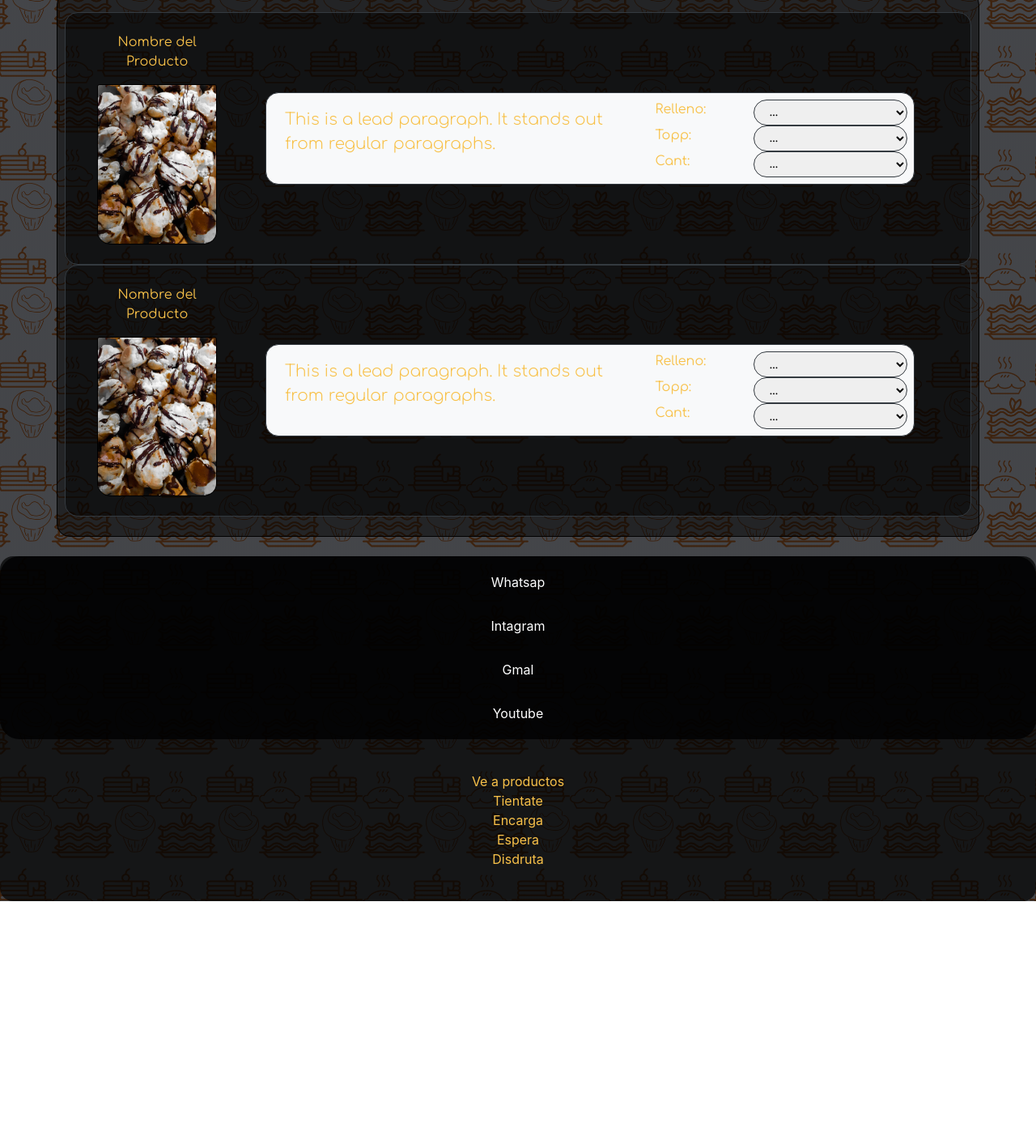
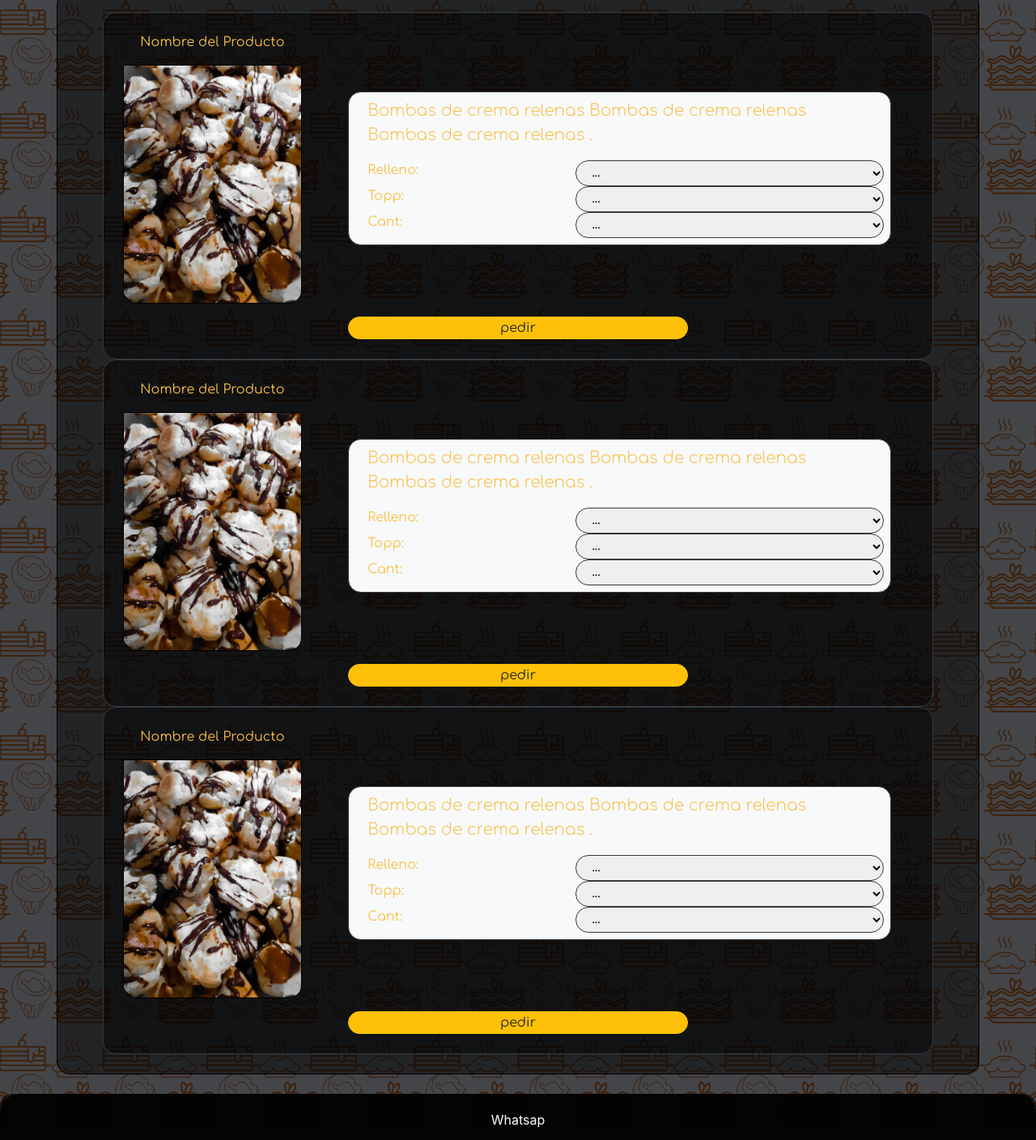
Before and after one commit to LattuGit1998/NoHayDieta, a plain HTML site: page pages/productos.html in a window 1280 px wide. Shown: the part 120-1528 px from the top of the page at 81% size. Before the commit the page ends 1233 px from the top, so only its background shows below. Drawn offline with nearby package versions, Linux system fonts and the light colour scheme.

Commit message:
corrigiendo responsive

```diff
--- a/pages/productos.html
+++ b/pages/productos.html
@@ -19,12 +19,7 @@
         <nav>
             <ul class="menu__nav">
                 <li><a href="../index.html">Inicio</a></li>
-                    <ul hidden>
-                        <li>Bombas de Crema</li>
-                        <li>Tarta Pastelera</li>
-                        <li>Torta Helada</li>
-                        <li>Coookies Heladas</li>
-                    </ul>
+                <li><a href="productos.html">Productos</a></li>
                 <li><a href="recetas.html">Recetas</a></li>
                 <li><a href="sucursales.html">Sucursales</a></li>
                 <li><a href="contacto.html">Contacto</a></li>
@@ -33,25 +28,25 @@
 
     </header>
     <h2>No Hay Dieta</h2>
-    <section class="container bg__blak--trans border__radius--1em mb-4 p-2">
+    <section class="container bg__blak--trans border__radius--1em mb-4 p-2  ">
 
 
-        <div class="row p-3 justify-content-center" >
+        <div class="row p-3 justify-content-center " >
             <!-------------------------------------------------------------------producto ------------------------------------------------------->
-            <div class="col-sd-12 col-md-12 col-lg-12 border-dark bg__blak--trans p-2 font__comfortaa border__radius--1em">
+            <div class="col-11 border-dark bg__blak--trans p-2 font__comfortaa border__radius--1em ">
 
 
-                <div class="row mx-auto p-3">
-                    <div class="col col-2 center">
+                <div class="row mx- p-3 gap-3 justify-content-center ">
+                    <div class=" col-10 col-sm-5 col-lg-3 center">
                         <p class="text-center">Nombre del Producto</p>
                         <img src="../assets/bombasdecrema.jpg" class="card-img-top border__radius--1em " style="border: 1px solid black; " alt="...">
                     </div>
 
-                    <div class=" row mx-auto col-9 border-dark border__radius--1em bg-light h-75 p-2 justify-content-center align-self-center">
-                        <p class="lead col-7 justify-content-center align-self-center">
-                            This is a lead paragraph. It stands out from regular paragraphs.
+                    <div class=" row mx-auto col-10 col-sm-6 col-lg-8 border-dark border__radius--1em bg-light h-75 p-2 justify-content-center align-self-center">
+                        <p class="lead col-12 col-sm-12 justify-content-center align-self-center">
+                            Bombas de crema relenas Bombas de crema relenas Bombas de crema relenas  .
                         </p>
-                        <div class="col-5">
+                        <div class="col-12 col-sm-12">
                             <div class="row">
                                 <label for="texto" class="col col-5">Relleno:</label>
                                 <select class=" col-7 form-select form-select-sm border-dark border__radius--1em" aria-label=".form-select-sm example">
@@ -83,26 +78,28 @@
                         </div>
 
                     </div>
-
+                    <button type="button" class=" col-5 col-sm-5 btn-warning border__radius--1em mt-3 center">
+                        pedir
+                    </button>
                 </div>
 
             </div>
             <!-- -------------------------------------------------------------producto ------------------------------------------------------->
             <!-------------------------------------------------------------------producto ------------------------------------------------------->
-            <div class="col-sd-12 col-md-12 col-lg-12 border-dark bg__blak--trans p-2 font__comfortaa border__radius--1em">
+            <div class="col-11 border-dark bg__blak--trans p-2 font__comfortaa border__radius--1em ">
 
 
-                <div class="row mx-auto p-3">
-                    <div class="col col-2 center">
+                <div class="row mx- p-3 gap-3 justify-content-center ">
+                    <div class=" col-10 col-sm-5 col-lg-3 center">
                         <p class="text-center">Nombre del Producto</p>
                         <img src="../assets/bombasdecrema.jpg" class="card-img-top border__radius--1em " style="border: 1px solid black; " alt="...">
                     </div>
 
-                    <div class=" row mx-auto col-9 border-dark border__radius--1em bg-light h-75 p-2 justify-content-center align-self-center">
-                        <p class="lead col-7 justify-content-center align-self-center">
-                            This is a lead paragraph. It stands out from regular paragraphs.
+                    <div class=" row mx-auto col-10 col-sm-6 col-lg-8 border-dark border__radius--1em bg-light h-75 p-2 justify-content-center align-self-center">
+                        <p class="lead col-12 col-sm-12 justify-content-center align-self-center">
+                            Bombas de crema relenas Bombas de crema relenas Bombas de crema relenas  .
                         </p>
-                        <div class="col-5">
+                        <div class="col-12 col-sm-12">
                             <div class="row">
                                 <label for="texto" class="col col-5">Relleno:</label>
                                 <select class=" col-7 form-select form-select-sm border-dark border__radius--1em" aria-label=".form-select-sm example">
@@ -134,7 +131,62 @@
                         </div>
 
                     </div>
+                    <button type="button" class=" col-5 col-sm-5 btn-warning border__radius--1em mt-3 center">
+                        pedir
+                    </button>
+                </div>
 
+            </div>
+            <!-- -------------------------------------------------------------producto ------------------------------------------------------->
+            <!-------------------------------------------------------------------producto ------------------------------------------------------->
+            <div class="col-11 border-dark bg__blak--trans p-2 font__comfortaa border__radius--1em ">
+
+
+                <div class="row mx- p-3 gap-3 justify-content-center ">
+                    <div class=" col-10 col-sm-5 col-lg-3 center">
+                        <p class="text-center">Nombre del Producto</p>
+                        <img src="../assets/bombasdecrema.jpg" class="card-img-top border__radius--1em " style="border: 1px solid black; " alt="...">
+                    </div>
+
+                    <div class=" row mx-auto col-10 col-sm-6 col-lg-8 border-dark border__radius--1em bg-light h-75 p-2 justify-content-center align-self-center">
+                        <p class="lead col-12 col-sm-12 justify-content-center align-self-center">
+                            Bombas de crema relenas Bombas de crema relenas Bombas de crema relenas  .
+                        </p>
+                        <div class="col-12 col-sm-12">
+                            <div class="row">
+                                <label for="texto" class="col col-5">Relleno:</label>
+                                <select class=" col-7 form-select form-select-sm border-dark border__radius--1em" aria-label=".form-select-sm example">
+                                    <option selected>...</option>
+                                    <option value="1">Vainilla</option>
+                                    <option value="2">Chocolate</option>
+                                    <option value="3">Dulce de Leche</option>
+                                </select>
+                            </div>
+                            <div class="row">
+                                <label for="texto" class="col col-5">Topp:</label>
+                                <select class=" col-7 form-select form-select-sm border-dark border__radius--1em" aria-label=".form-select-sm example">
+                                    <option selected>...</option>
+                                    <option value="1">Chocolate negro</option>
+                                    <option value="2">Chocolate Blanco</option>
+                                    <option value="3">Caramelo</option>
+                                </select>
+                            </div>
+                            <div class="row">
+                                <label for="texto" class="col col-5">Cant:</label>
+                                <select class=" col-7 form-select form-select-sm border-dark border__radius--1em" aria-label=".form-select-sm example">
+                                    <option selected>...</option>
+                                    <option value="1">1/2 kg</option>
+                                    <option value="2">1 kg</option>
+                                    <option value="3">2 kg</option>
+                                </select>
+                            </div>
+
+                        </div>
+
+                    </div>
+                    <button type="button" class=" col-5 col-sm-5 btn-warning border__radius--1em mt-3 center">
+                        pedir
+                    </button>
                 </div>
 
             </div>
```
Also changed, not shown: index.html (+1 -6 lines), pages/contacto.html (+1 -7 lines), pages/recetas.html (+1 -6 lines), pages/sucursales.html (+1 -6 lines).
